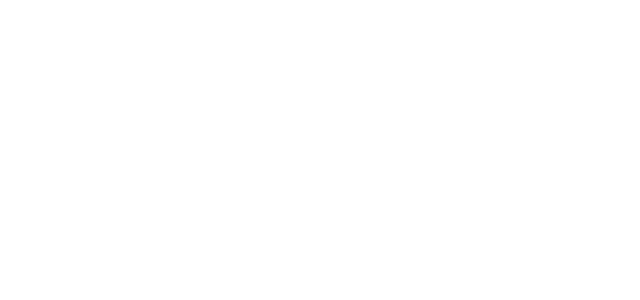
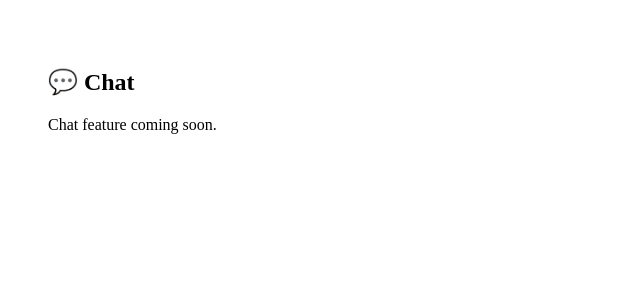
Before and after one commit to AbdullahShheik/khana-bachao, a React (Vite) app in the folder frontend-react/: page /chat/1 in a window 1280 px wide. Before the commit this address had no page. Shown: the top 300 px of the page, without its empty margins (0-640 px from the left). Built offline with nearby package versions, Linux system fonts and the light colour scheme; the HTML template or start-up script is replaced by a standard one.

Commit message:
KBT-19: Add open chat button and ChatWindow placeholder route

```diff
--- a/frontend-react/src/App.jsx
+++ b/frontend-react/src/App.jsx
@@ -3,6 +3,7 @@
 import FPDashboard from './pages/FPDashboard';
 import NGODashboard from './pages/NGODashboard';
 import ListingDetail from './pages/ListingDetail';
+import ChatWindow from './pages/ChatWindow';
 
 function App() {
   return (
@@ -13,6 +14,7 @@
         <Route path="/ngo/dashboard" element={<NGODashboard />} />
         <Route path="/listings/:id" element={<ListingDetail />} />
         <Route path="/" element={<Navigate to="/login" replace />} />
+        <Route path="/chat/:chatId" element={<ChatWindow />} />
       </Routes>
     </Router>
   );
--- /dev/null
+++ b/frontend-react/src/pages/ChatWindow.jsx
@@ -0,0 +1,10 @@
+const ChatWindow = () => {
+  return (
+    <div style={{ padding: 40 }}>
+      <h2>💬 Chat</h2>
+      <p>Chat feature coming soon.</p>
+    </div>
+  );
+};
+
+export default ChatWindow;
--- a/frontend-react/src/pages/ListingDetail.jsx
+++ b/frontend-react/src/pages/ListingDetail.jsx
@@ -11,6 +11,7 @@
   const [error, setError] = useState('');
   const [claiming, setClaiming] = useState(false);
   const [claimSuccess, setClaimSuccess] = useState(false);
+  const [chatId, setChatId] = useState(null);
 
   const role = localStorage.getItem('kb_role');
   const userName = localStorage.getItem('kb_name') || '';
@@ -58,7 +59,9 @@
         const data = await res.json();
         throw new Error(data.detail || 'Failed to claim listing');
       }
+      const data = await res.json();
       setListing(prev => ({ ...prev, status: 'claimed' }));
+      setChatId(data.chat_id);
       setClaimSuccess(true);
       setTimeout(() => setClaimSuccess(false), 4000);
     } catch (err) {
@@ -215,7 +218,13 @@
                 </button>
               )}
               {role === 'ngo' && listing.status === 'claimed' && (
-                <div className="ld-banner claimed">✅ This listing has been claimed.</div>
+                <button
+                  className="btn btn-brand ld-action-btn"
+                  onClick={() => navigate(`/chat/${chatId}`)}
+                  disabled={!chatId}
+                >
+                  💬 Open Chat
+                </button>
               )}
               {role === 'ngo' && listing.status === 'completed' && (
                 <div className="ld-banner completed">✓ This listing has been completed.</div>
```
